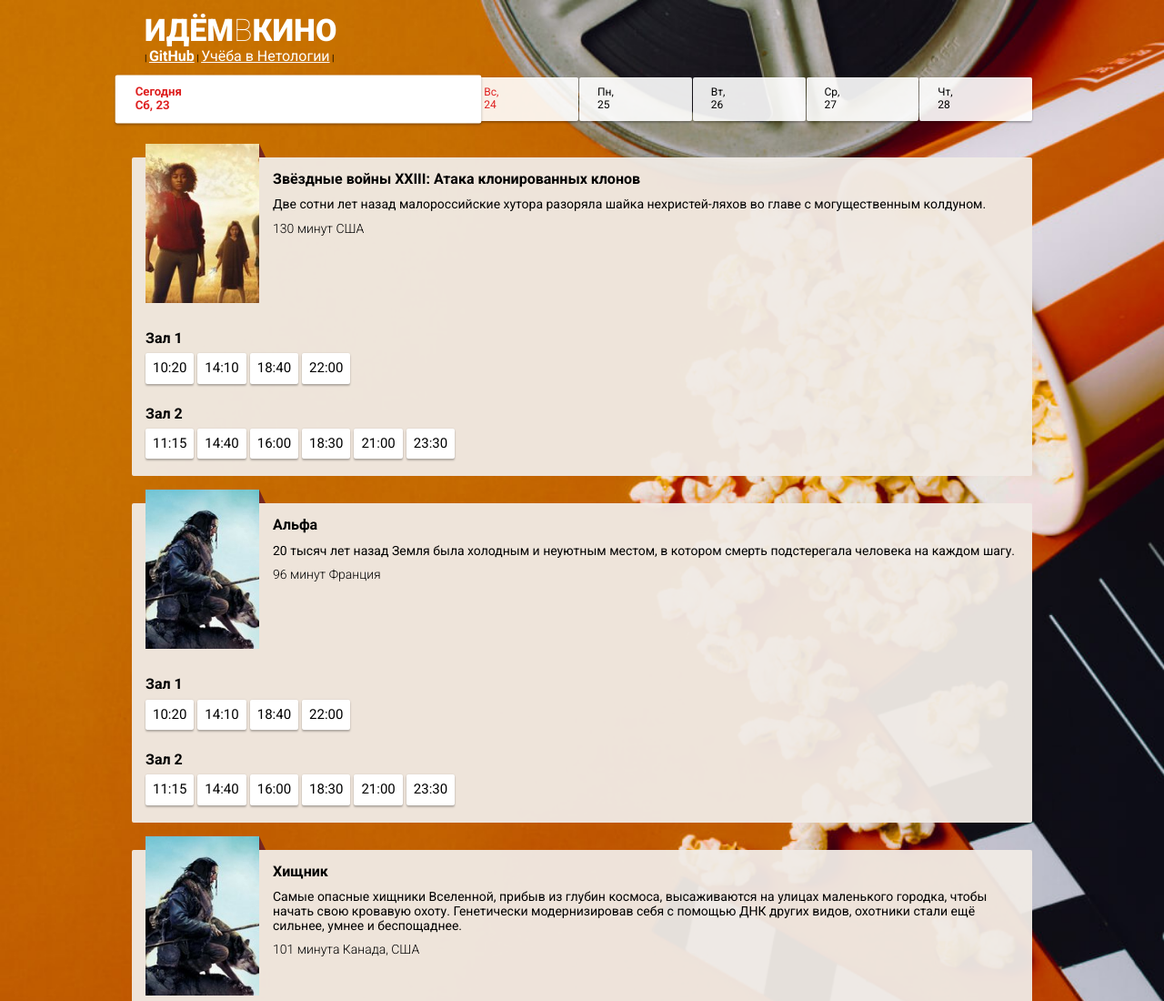
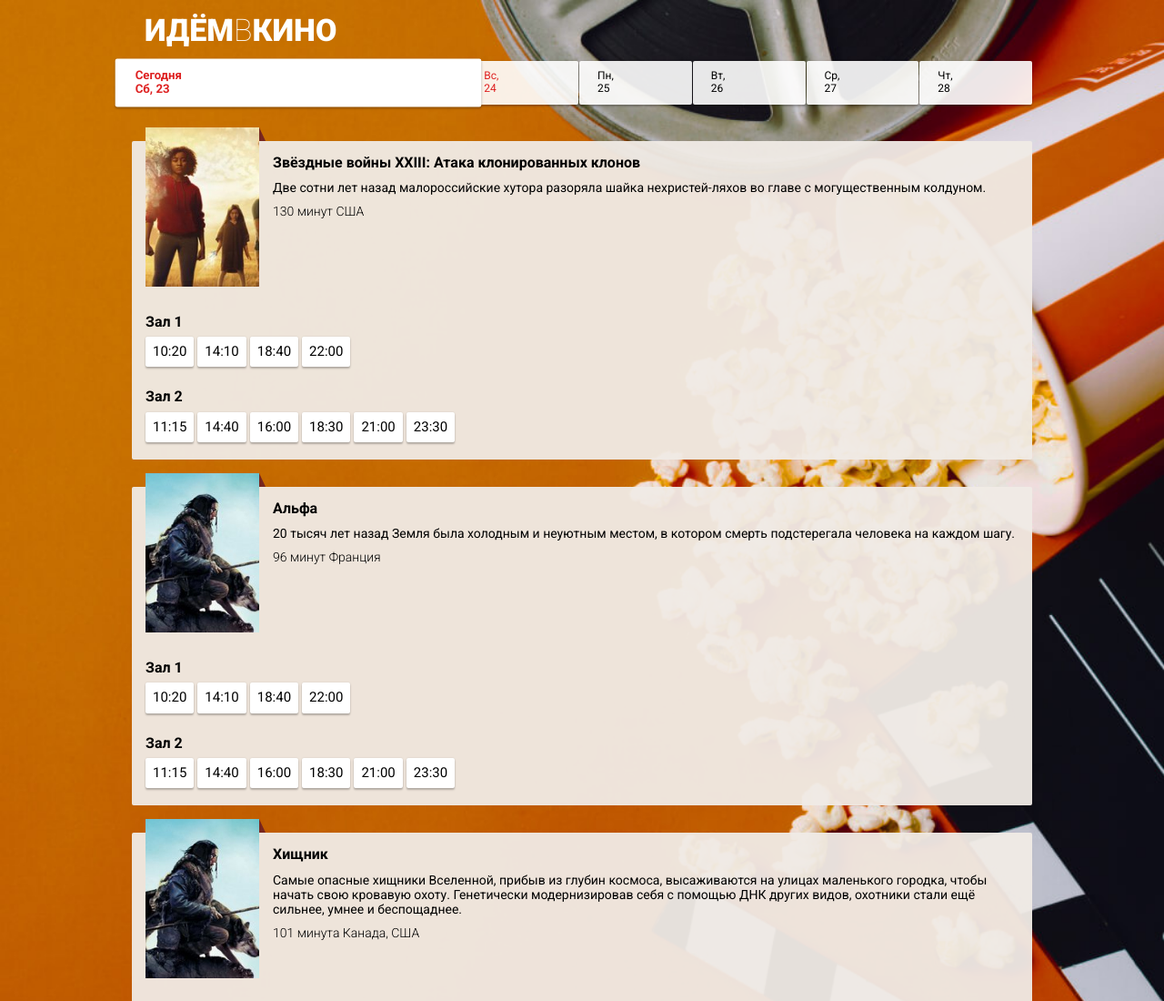
Before and after one commit to EhlakovaNatalia/RESULTATION_WORK, a plain HTML site: page client/index.html in a window 1280 px wide. Shown: the top 1100 px of the page at 91% size. Drawn offline with Linux system fonts and the light colour scheme; a script that the page names is missing.

Commit message:
Update index.html

```diff
--- a/client/index.html
+++ b/client/index.html
@@ -14,8 +14,6 @@
 <body>
   <header class="page-header">
     <h1 class="page-header__title">Идём<span>в</span>кино</h1>
-    | <a target="_blank" href="https://github.com/Diablolend/netology-learn"><b>GitHub</b></a> |
-    <a target="_blank" href="https://diablolend.github.io/netology-learn/">Учёба в Нетологии</a> |
   </header>
 
   <nav class="page-nav">
```
